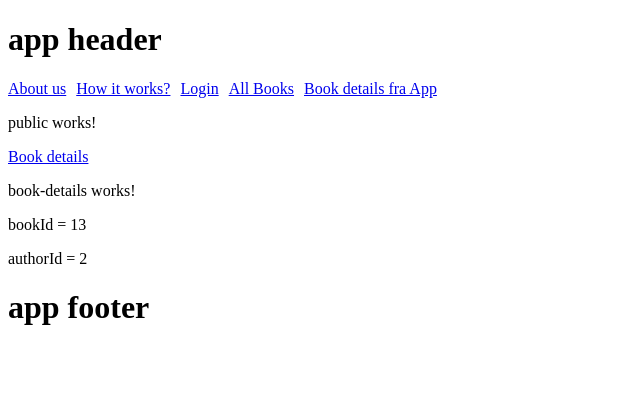
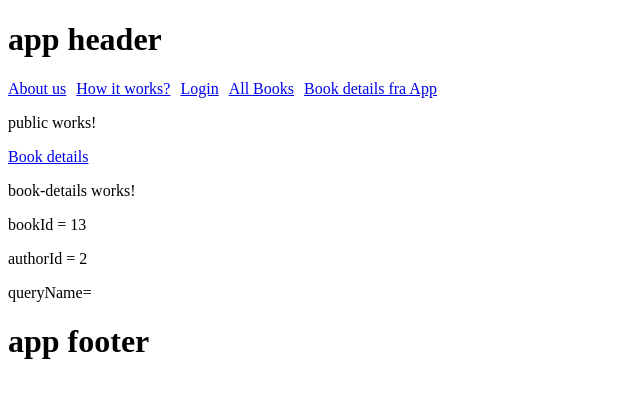
Before and after one commit to sagadavid/angular-bookStore-nitish, an Angular app in the folder bookStoreApp/: page /public/book-details/13/author/2 in a window 1280 px wide. Shown: the top 398 px of the page, without its empty margins (0-640 px from the left). Built offline with nearby package versions, Linux system fonts and the light colour scheme.

Commit message:
activatedRoute5 get query parameter value2

```diff
--- a/bookStoreApp/src/app/public/components/book-details/book-details.component.html
+++ b/bookStoreApp/src/app/public/components/book-details/book-details.component.html
@@ -1,3 +1,4 @@
 <p>book-details works!</p>
 <p>bookId = {{bookId}}</p>
 <p>authorId = {{authorId}}</p>
+<p>queryName={{queryName}}</p>
--- a/bookStoreApp/src/app/public/components/book-details/book-details.component.ts
+++ b/bookStoreApp/src/app/public/components/book-details/book-details.component.ts
@@ -10,6 +10,7 @@ import { __param } from 'tslib';
 export class BookDetailsComponent implements OnInit {
   public bookId: number = 0;
   public authorId: number = 0;
+  public queryName: string = '';
 
   constructor(private route: ActivatedRoute) {}
 
@@ -21,5 +22,10 @@ export class BookDetailsComponent implements OnInit {
       this.authorId = param['authorId'];
       this.bookId = param['bookId'];
     });
+
+    this.route.queryParams.subscribe((queryParam) => {
+      console.log(queryParam);
+      this.queryName = queryParam['name'];
+    });
   }
 }
```
